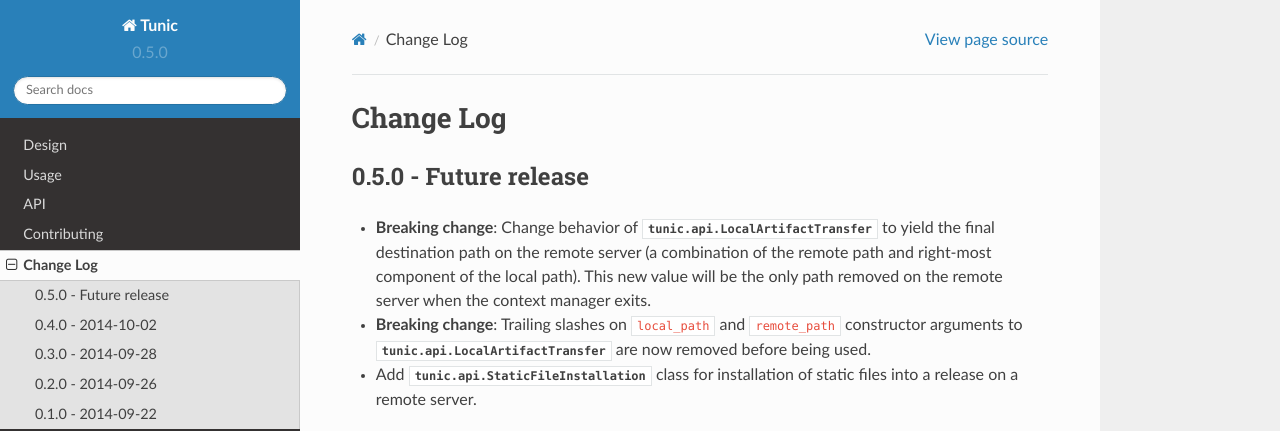
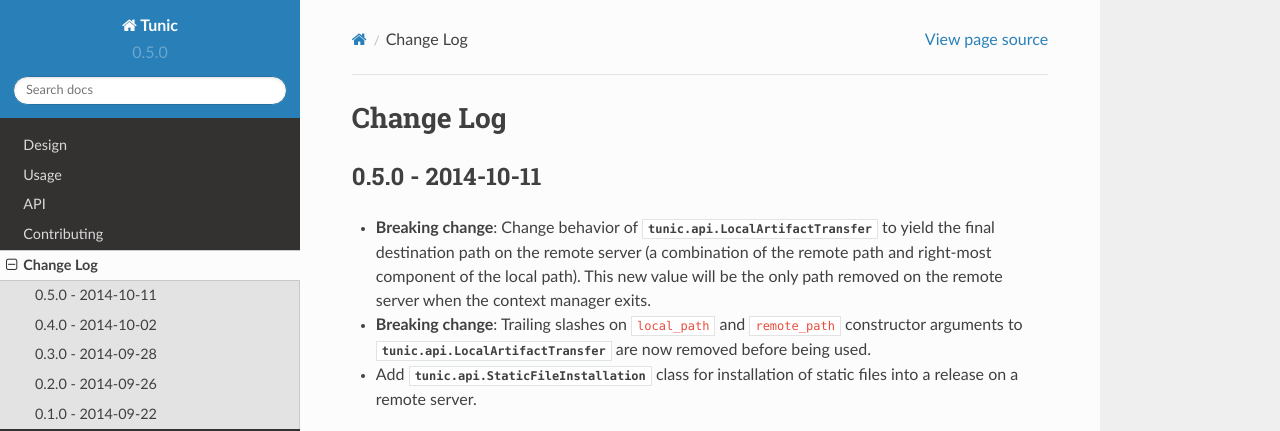
Before and after one commit to 56quarters/tunic, a Sphinx documentation site: the page built from doc/source/changes.rst, in a window 1280 px wide and 1314 px high. Shown: the top 431 px of the window. Built offline with Sphinx 7.4.7 and the Read the Docs theme 2.0.0, drawn with Linux system fonts in a browser that asks for light colours.

Commit message:
Release date for 0.5.0

```diff
--- a/doc/source/changes.rst
+++ b/doc/source/changes.rst
@@ -1,8 +1,8 @@
 Change Log
 ==========
 
-0.5.0 - Future release
-----------------------
+0.5.0 - 2014-10-11
+------------------
 * **Breaking change**: Change behavior of :class:`tunic.api.LocalArtifactTransfer`
   to yield the final destination path on the remote server (a combination of the
   remote path and right-most component of the local path). This new value will
```
